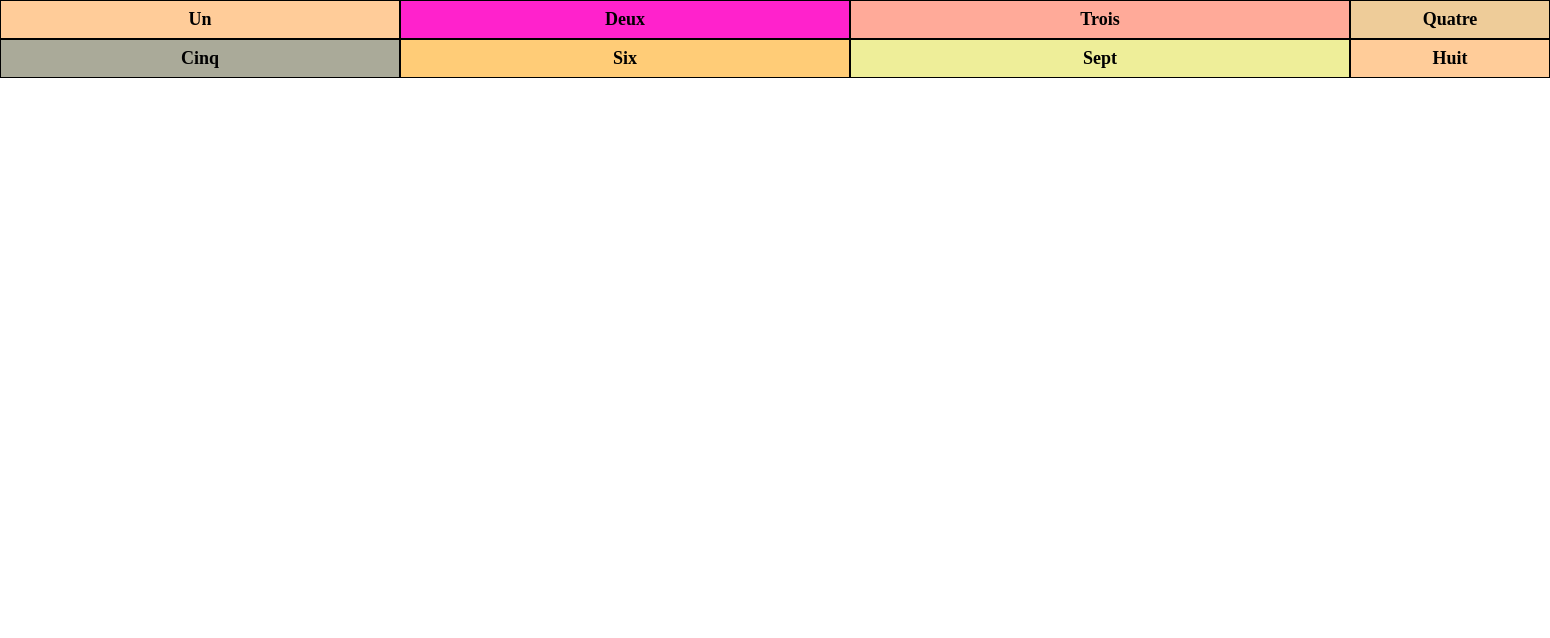
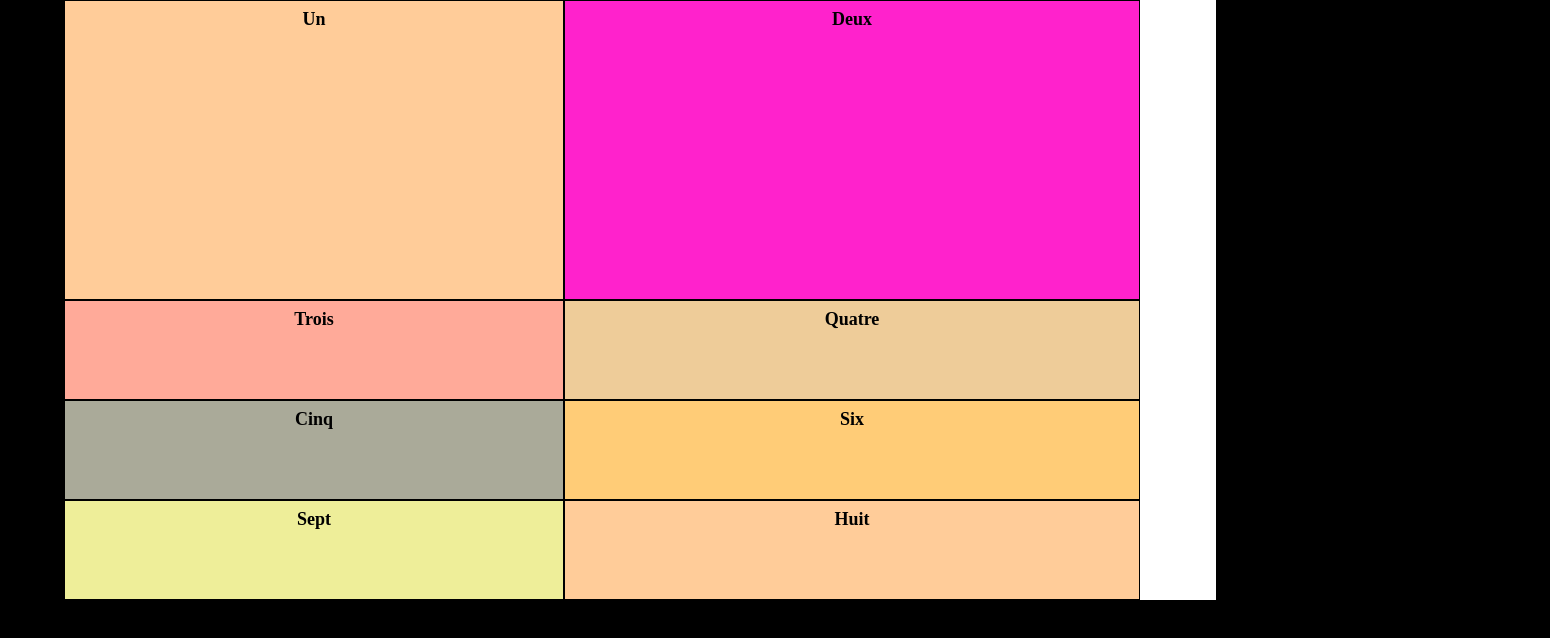
Before and after one commit to camara94/grid-css, a plain HTML site: page techno-grid/index.html in a window 1280 px wide. Shown: the whole page, 1550 px wide, since content can reach past the window. Drawn offline with Linux system fonts and the light colour scheme.

Commit message:
les bases de grid-template-rows: with many elements

```diff
--- a/techno-grid/style.css
+++ b/techno-grid/style.css
@@ -2,10 +2,16 @@
 body {
     padding: 0;
     margin: 0;
+    background-color: #000;
 }
 #grille {
     display: grid;
-    grid-template-columns: 400px 450px 500px 200px;
+    grid-template-columns: 500px 50%;
+    grid-template-rows: 50%;
+    height: 600px;
+    width: 90%;
+    margin: auto;
+    background-color: #fff;
 }
 #grille div {
     padding: 8px;
```
Also changed, not shown: 1 other file.
